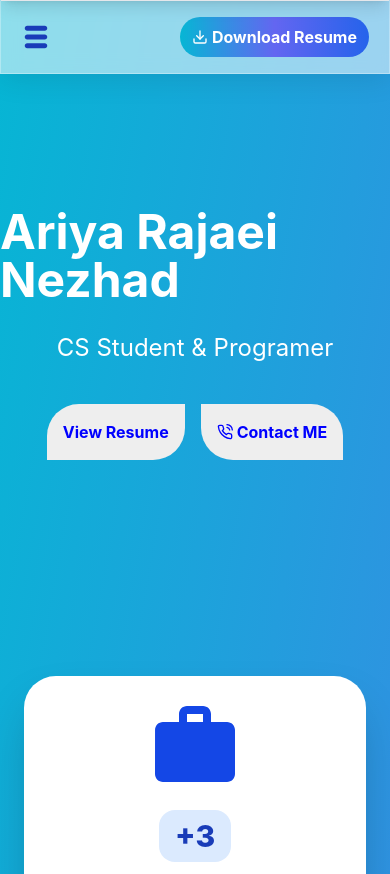
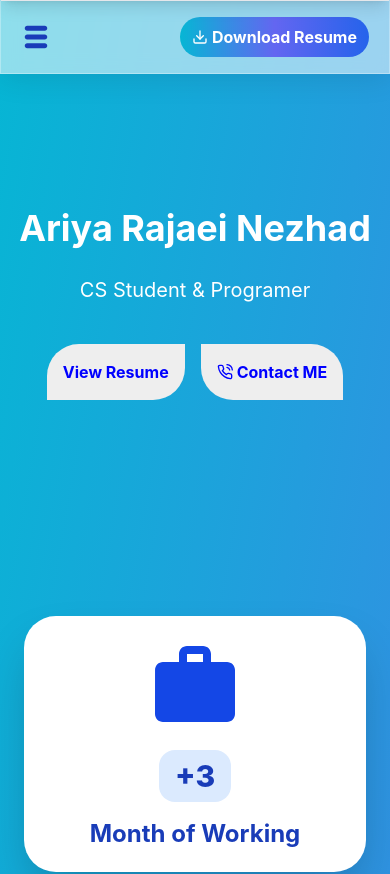
Before and after one commit to ariya-rajaeinezhad/portfolio, a React (Vite) app: page / in a window 390 px wide. Shown: the top 874 px of the page. Built offline with nearby package versions, Linux system fonts and the light colour scheme.

Commit message:
Hero Section Font Size Update

```diff
--- a/src/components/Hero.jsx
+++ b/src/components/Hero.jsx
@@ -4,8 +4,8 @@ function Hero() {
         <section id="home" className="container mx-auto">
             <section className=" flex flex-wrap w-full pt-52 pb-48 justify-center items-center">
                 <div className="flex flex-col gap-7 items-center justify-center text-white">
-                    <h1 className="text-5xl font-bold text-shadow-black sm:text-6xl">Ariya Rajaei Nezhad</h1>
-                    <span className="text-2xl text-shadow-black">CS Student & Programer</span>
+                    <h1 className="text-4xl font-bold text-shadow-black sm:text-6xl">Ariya Rajaei Nezhad</h1>
+                    <span className="text-xl text-shadow-black md:text-2xl">CS Student & Programer</span>
                     <div className="flex justify-center items-center gap-4 font-bold pt-3">
                         <button><a href="#" className="flex items-center btn-main p-4 rounded-tl-4xl rounded-br-4xl">View Resume</a></button>
                         <button><a href="#" className="flex items-center gap-1 btn-main p-4 rounded-bl-4xl rounded-tr-4xl"><FiPhoneCall />Contact ME</a></button>
```
